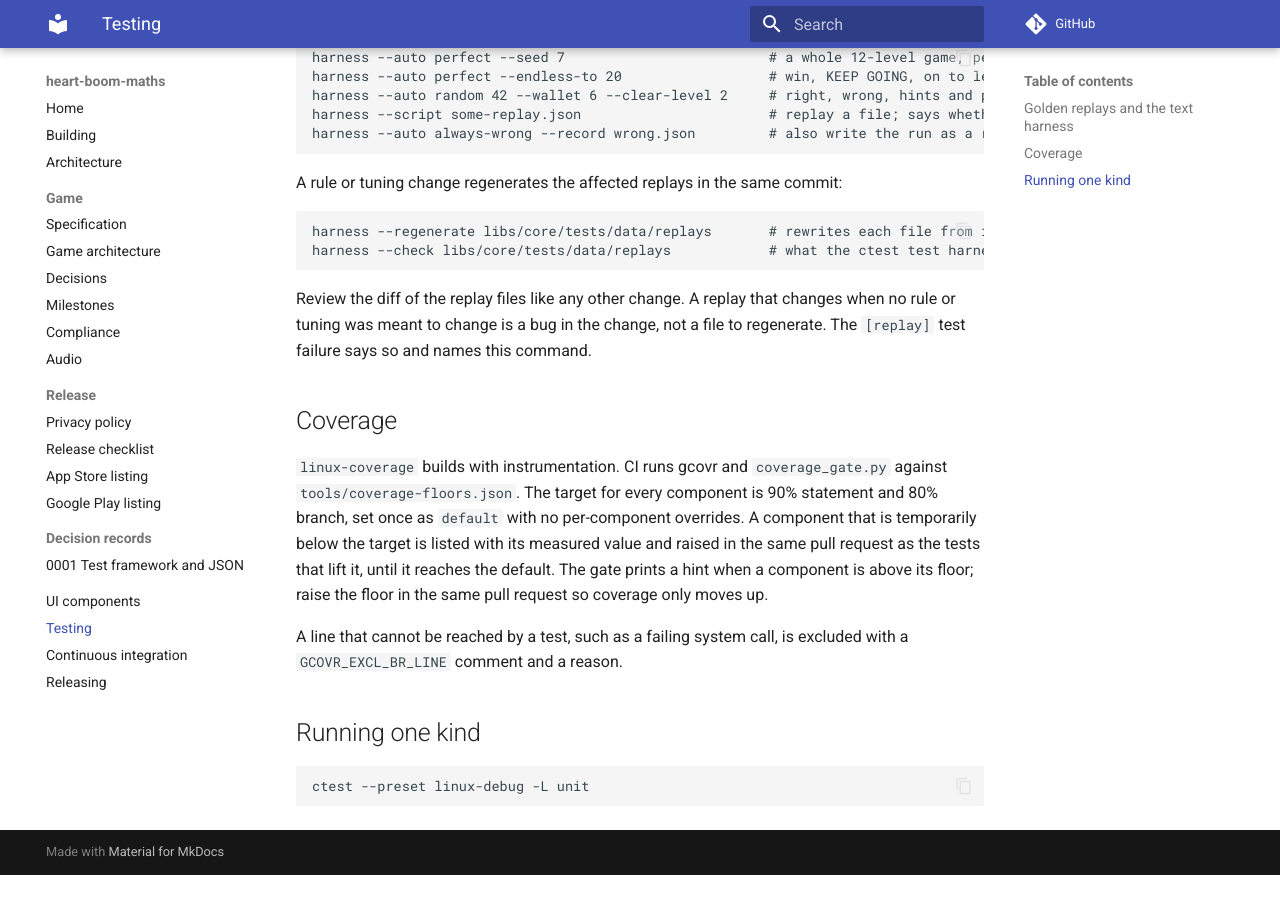
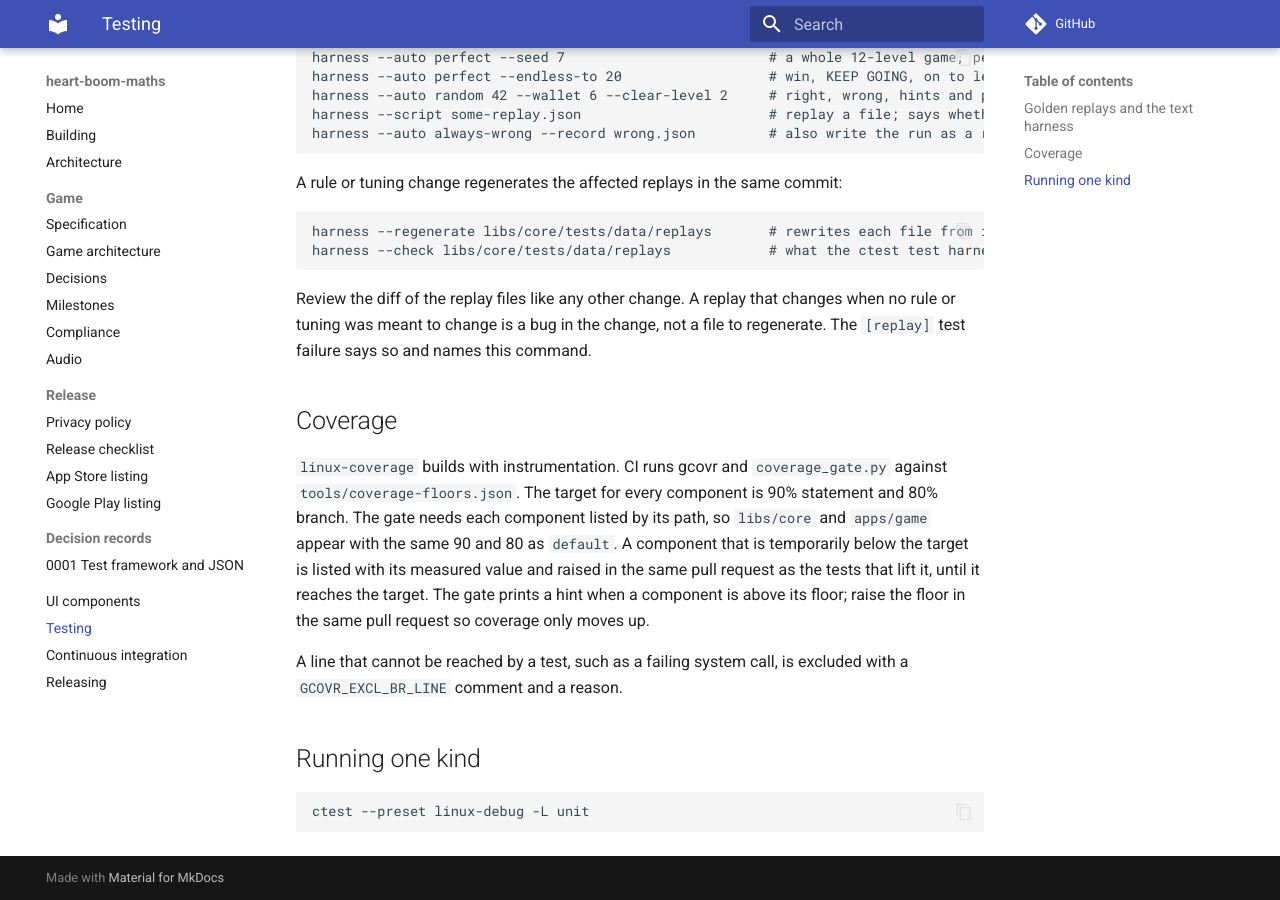
Before and after one commit to iainchesworthlabs/heart-boom-maths, an MkDocs documentation site: the page built from docs/testing.md, in a window 1280 px wide and 900 px high, scrolled down 1420 px. Built offline with MkDocs 1.6.1 and Material for MkDocs 9.7.7, drawn with Linux system fonts in a browser that asks for light colours; comment, search, counter and statistics services are not loaded; before the commit the page ends 2295 px from its top, so only the background shows below that.

Commit message:
Bound the term walk for GCC 16 and list the coverage components
GCC 16 at -O3 cannot prove the recursion stays within four terms, so the walk clamps its depth. The coverage gate needs each component listed by path; both use the 90 and 80 target.

Signed-off-by: Iain Chesworth <iain.chesworth@gmail.com>

```diff
--- a/docs/testing.md
+++ b/docs/testing.md
@@ -52,10 +52,10 @@ is a bug in the change, not a file to regenerate. The `[replay]` test failure sa
 ## Coverage
 
 `linux-coverage` builds with instrumentation. CI runs gcovr and `coverage_gate.py` against
-`tools/coverage-floors.json`. The target for every component is 90% statement and 80% branch, set once
-as `default` with no per-component overrides. A component that is temporarily below the target is
-listed with its measured value and raised in the same pull request as the tests that lift it, until it
-reaches the default. The gate prints a hint when a component is above its floor; raise the floor in the same
+`tools/coverage-floors.json`. The target for every component is 90% statement and 80% branch. The gate needs
+each component listed by its path, so `libs/core` and `apps/game` appear with the same 90 and 80 as `default`. A
+component that is temporarily below the target is listed with its measured value and raised in the same pull request as
+the tests that lift it, until it reaches the target. The gate prints a hint when a component is above its floor; raise the floor in the same
 pull request so coverage only moves up.
 
 A line that cannot be reached by a test, such as a failing system call, is excluded with a
```
Also changed, not shown: 2 other files.
